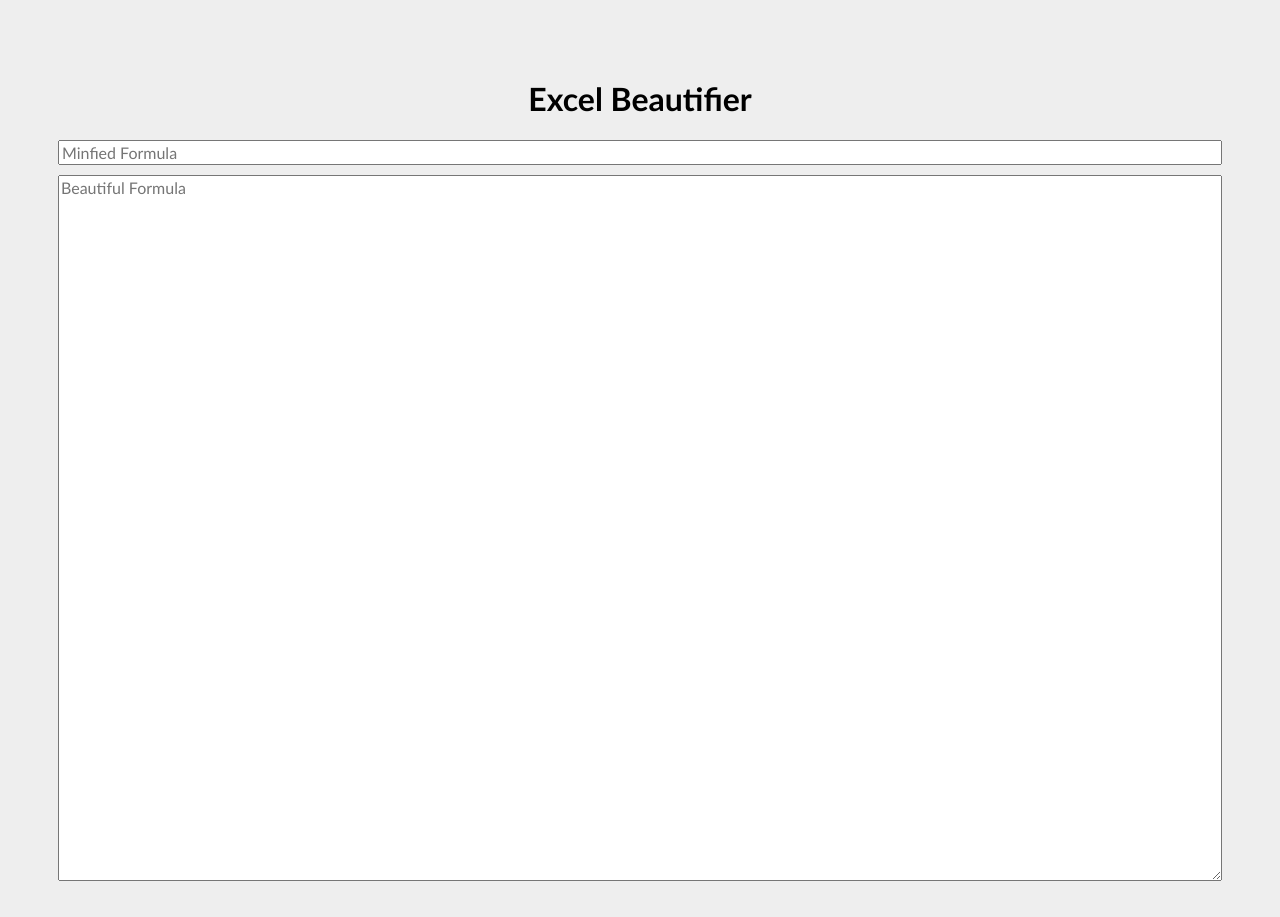
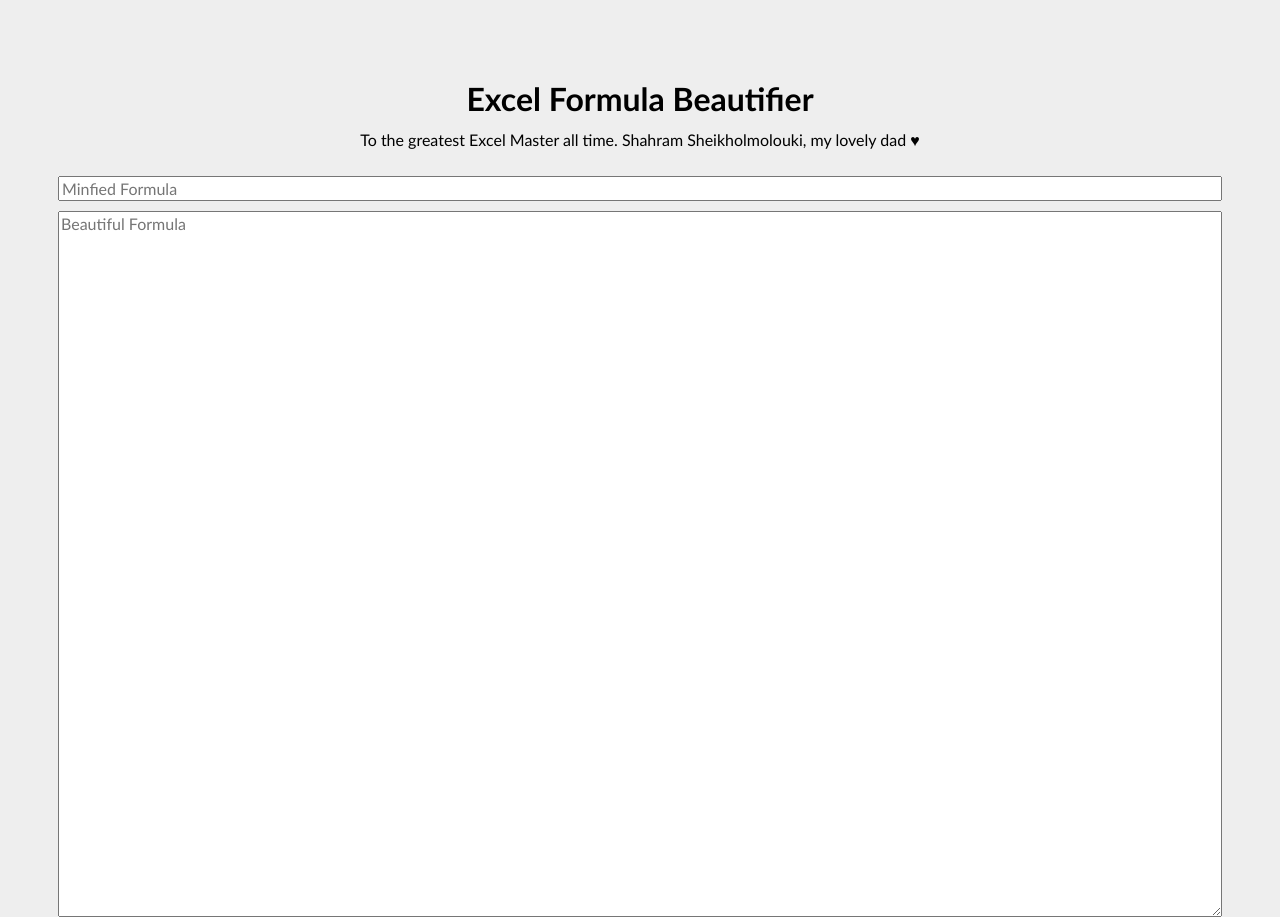
Before and after one commit to Alireza29675/Excel-Formula-Prettifier, a website: page public/index.html in a window 1280 px wide. Drawn offline with Linux system fonts and the light colour scheme.

Commit message:
message to dad + lil bug fix

```diff
--- a/public/index.html
+++ b/public/index.html
@@ -3,13 +3,17 @@
   <head>
     <meta charset="UTF-8" />
     <meta name="viewport" content="width=device-width, initial-scale=1.0" />
-    <title>Excel Beautifier</title>
+    <title>Excel Formula Beautifier</title>
     <link rel="stylesheet" href="./style.css" />
     <script src="utils.js"></script>
   </head>
   <body>
     <div id="app">
-      <h1>Excel Beautifier</h1>
+      <h1>Excel Formula Beautifier</h1>
+      <p>
+        To the greatest Excel Master all time. Shahram Sheikholmolouki, my
+        lovely dad ♥
+      </p>
       <input class="minified" type="input" placeholder="Minfied Formula" />
       <textarea class="beautified" placeholder="Beautiful Formula"></textarea>
     </div>
--- a/public/style.css
+++ b/public/style.css
@@ -12,6 +12,13 @@ body {
 h1 {
   text-align: center;
 }
+h1 + p {
+  text-align: center;
+  font-size: 16px;
+  margin-top: 0;
+  position: relative;
+  top: -10px;
+}
 input,
 textarea {
   font-size: 16px;
--- a/public/utils.js
+++ b/public/utils.js
@@ -23,8 +23,8 @@
     let tabs = 0;
     for (let i = 0; i < formulaLines.length; i++) {
       const line = formulaLines[i];
-      formulaLines[i] = generateTabs(tabs) + line;
       tabs += line.indexOf(")") >= 0 ? -1 : 1;
+      formulaLines[i] = generateTabs(tabs - 1) + line;
     }
 
     stylizedFormula = formulaLines.join("\n");
```
